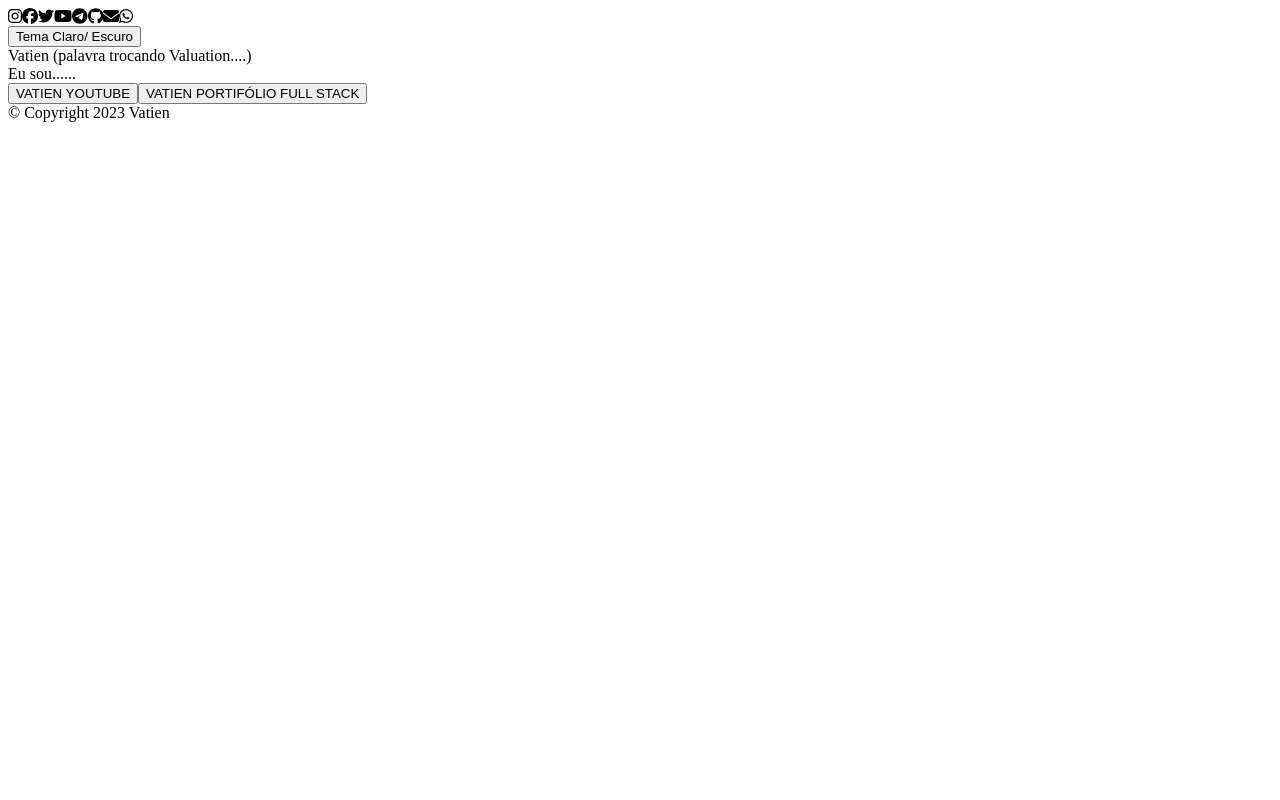
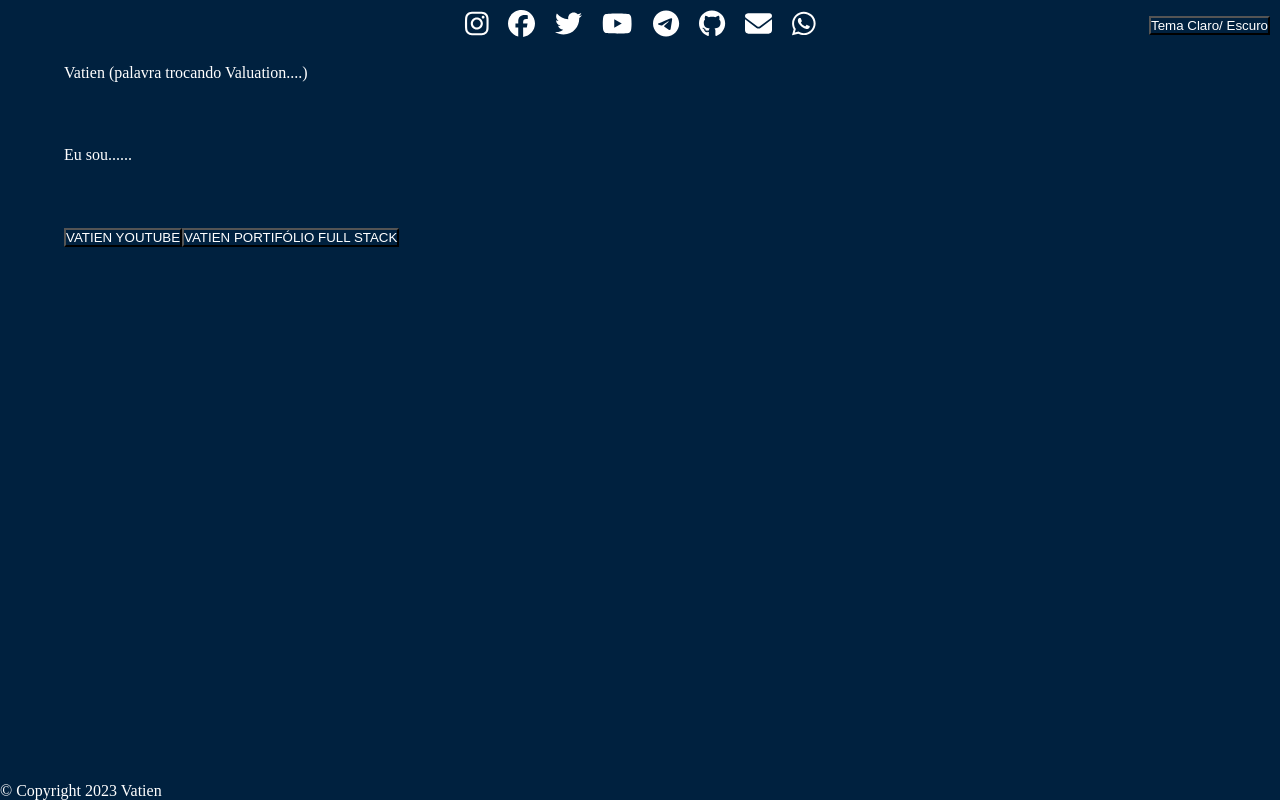
Before and after one commit to vfmarino/portifolioV01, an Angular app: page / in a window 1280 px wide. Built offline with nearby package versions, Linux system fonts and the light colour scheme.

Commit message:
5° Commit - Created Basic Styles Css

```diff
--- a/src/app/footer/footer.component.css
+++ b/src/app/footer/footer.component.css
@@ -0,0 +1,5 @@
+.container{
+  position: fixed;
+  bottom: 0;
+  width: 100%;
+}
--- a/src/app/footer/footer.component.html
+++ b/src/app/footer/footer.component.html
@@ -1 +1 @@
-<div>&copy; Copyright 2023 Vatien</div>
+<div class="container">&copy; Copyright 2023 Vatien</div>
--- a/src/app/header/header.component.css
+++ b/src/app/header/header.component.css
@@ -0,0 +1,16 @@
+.container{
+  position: fixed;
+  top: 10px;
+  width: 100%;
+  display: flex;
+  justify-content: center;
+  align-items: center;
+}
+fa-icon{
+  margin: 0 10px;
+  font-size: 27px ;
+}
+.layout{
+  position: fixed;
+  right: 10px;
+}
--- a/src/app/home/home.component.css
+++ b/src/app/home/home.component.css
@@ -0,0 +1,13 @@
+.container{
+  margin-top: 5%;
+}
+
+.cssWordEfect{
+  margin: 5%;
+}
+.cssWordEfect1{
+  margin: 5%;
+}
+.buttons{
+  margin: 5%;
+}
--- a/src/app/home/home.component.html
+++ b/src/app/home/home.component.html
@@ -8,7 +8,7 @@
     Eu sou......
   </div>
 
-  <div class=" buttons">
+  <div class="buttons">
     <button>VATIEN YOUTUBE</button>
     <button>VATIEN PORTIFÓLIO FULL STACK</button>
   </div>
--- a/src/styles.css
+++ b/src/styles.css
@@ -1 +1,14 @@
-/* You can add global styles to this file, and also import other style files */
+*{
+  margin: 0;
+  padding: 0;
+
+  --cor-preto: black;
+  --cor-branco: white;
+  --cor-bg: rgb(0, 33, 63);
+  --cor-button: rgb(6, 79, 173);
+
+
+  color: var(--cor-branco);
+  background-color: var(--cor-bg);
+
+}
```
Also changed, not shown: 1 other file (tests, documents, lock files or other folders).
